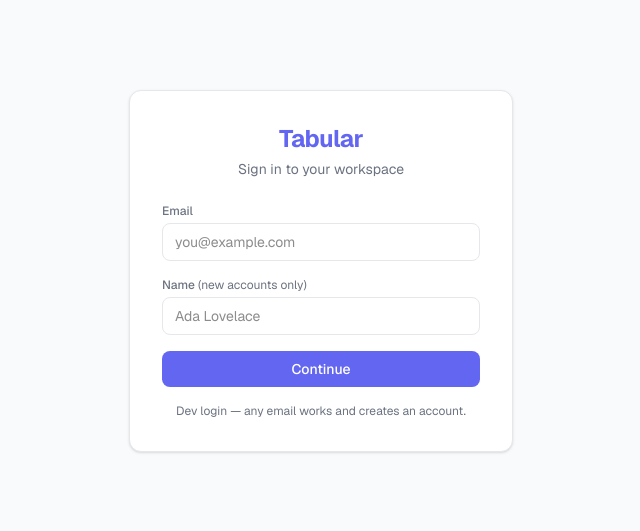
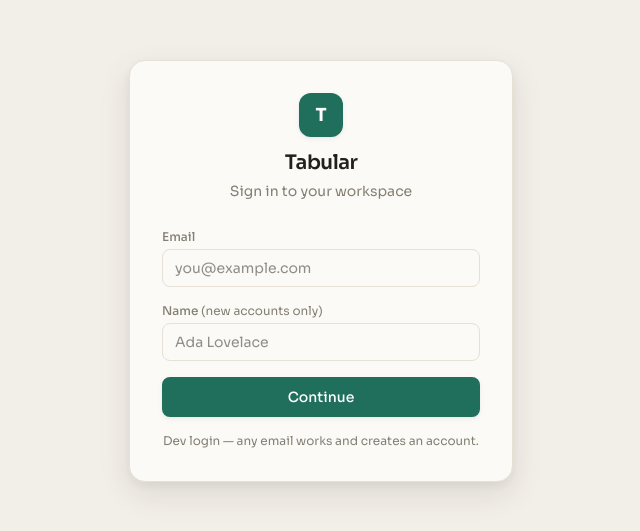
Before and after one commit to habish-dhakal/Tabular, a Next.js app: page /login in a window 1280 px wide. Shown: the part 129-660 px from the top of the page, without its empty margins (319-959 px from the left). Built offline with nearby package versions, Linux system fonts and the light colour scheme; no server answers.

Commit message:
Redesign: warm-calm design system (forest accent, Sora, soft depth)

```diff
--- a/src/app/dashboard/page.tsx
+++ b/src/app/dashboard/page.tsx
@@ -14,16 +14,22 @@
   return (
     <div className="flex min-h-screen flex-col">
       <TopBar email={user.email} />
-      <main className="mx-auto w-full max-w-5xl flex-1 px-6 py-8">
+      <main className="mx-auto w-full max-w-5xl flex-1 px-6 py-10">
+        <div className="mb-9">
+          <h1 className="text-2xl font-semibold tracking-tight">Your workspaces</h1>
+          <p className="mt-1 text-sm text-muted">Open a base to start working, or create a new one.</p>
+        </div>
         {workspaces.length === 0 && (
           <p className="text-muted">No workspaces yet.</p>
         )}
         {workspaces.map((ws) => (
-          <section key={ws.id} className="mb-10">
+          <section key={ws.id} className="mb-12">
             <div className="mb-4 flex items-center justify-between">
-              <div>
-                <h2 className="text-xl font-semibold">{ws.name}</h2>
-                <p className="text-xs uppercase tracking-wide text-muted">{ws.role}</p>
+              <div className="flex items-baseline gap-3">
+                <h2 className="text-base font-semibold tracking-tight">{ws.name}</h2>
+                <span className="rounded-full bg-surface px-2 py-0.5 text-[11px] font-medium uppercase tracking-wide text-muted">
+                  {ws.role}
+                </span>
               </div>
               <CreateButton
                 label="New base"
@@ -36,21 +42,21 @@
                 <Link
                   key={base.id}
                   href={`/base/${base.id}`}
-                  className="group flex h-28 flex-col justify-between rounded-xl border border-border-token bg-background p-4 transition hover:border-accent hover:shadow-sm"
+                  className="group flex h-32 flex-col justify-between rounded-2xl border border-border-token bg-background p-4 shadow-xs transition-all duration-150 hover:-translate-y-0.5 hover:border-accent/40 hover:shadow-md"
                 >
                   <div
-                    className="flex h-9 w-9 items-center justify-center rounded-lg text-lg"
-                    style={{ background: (base.color ?? "#6366f1") + "22" }}
+                    className="flex h-11 w-11 items-center justify-center rounded-xl text-xl"
+                    style={{ background: (base.color ?? "#1f6f5c") + "1f" }}
                   >
                     {base.icon ?? "📊"}
                   </div>
-                  <div className="truncate font-medium group-hover:text-accent">
+                  <div className="truncate font-medium transition-colors group-hover:text-accent">
                     {base.name}
                   </div>
                 </Link>
               ))}
               {ws.bases.length === 0 && (
-                <p className="col-span-full text-sm text-muted">
+                <p className="col-span-full rounded-2xl border border-dashed border-border-token px-4 py-8 text-center text-sm text-muted">
                   No bases yet — create your first one.
                 </p>
               )}
--- a/src/app/globals.css
+++ b/src/app/globals.css
@@ -1,12 +1,24 @@
 @import "tailwindcss";
 
+/*
+ * Tabular design system — "warm calm" premium.
+ * Warm off-white paper canvas, forest-green accent, soft depth. Deliberately
+ * off the default indigo/cool-gray palette so the app reads as crafted, not
+ * templated. Everything downstream is token-driven, so tuning happens here.
+ */
 :root {
-  --background: #ffffff;
-  --foreground: #1a1a1a;
-  --border: #e5e7eb;
-  --muted: #6b7280;
-  --surface: #f9fafb;
-  --accent: #6366f1;
+  --background: #fbfaf7;   /* warm paper */
+  --surface: #f2efe8;      /* raised surface / wells */
+  --surface-2: #e9e5db;    /* deeper surface / hover */
+  --foreground: #23201a;   /* warm ink */
+  --muted: #857f72;        /* warm gray text */
+  --border: #e7e1d5;       /* warm hairline */
+
+  --accent: #1f6f5c;       /* forest */
+  --accent-hover: #1a5e4e;
+  --accent-contrast: #ffffff;
+  --accent-soft: #e6efe9;  /* accent tint (badges, hover) */
+  --ring: rgba(31, 111, 92, 0.28);
 }
 
 @theme inline {
@@ -15,29 +27,47 @@
   --color-border-token: var(--border);
   --color-muted: var(--muted);
   --color-surface: var(--surface);
+  --color-surface-2: var(--surface-2);
   --color-accent: var(--accent);
-  --font-sans: var(--font-geist-sans);
-  --font-mono: var(--font-geist-mono);
+  --color-accent-hover: var(--accent-hover);
+  --color-accent-contrast: var(--accent-contrast);
+  --color-accent-soft: var(--accent-soft);
+  --color-ring: var(--ring);
+
+  --font-sans: var(--font-sans);
+  --font-mono: var(--font-mono);
+
+  /* Soft, warm-tinted shadows — depth without the hard drop-shadow look. */
+  --shadow-xs: 0 1px 2px rgba(35, 32, 26, 0.05);
+  --shadow-sm: 0 1px 2px rgba(35, 32, 26, 0.05), 0 2px 6px rgba(35, 32, 26, 0.05);
+  --shadow-md: 0 4px 12px rgba(35, 32, 26, 0.07), 0 2px 4px rgba(35, 32, 26, 0.04);
+  --shadow-lg: 0 12px 32px rgba(35, 32, 26, 0.10), 0 4px 8px rgba(35, 32, 26, 0.05);
 }
 
 body {
   background: var(--background);
   color: var(--foreground);
-  font-family: var(--font-geist-sans), system-ui, sans-serif;
+  font-family: var(--font-sans), system-ui, sans-serif;
+  -webkit-font-smoothing: antialiased;
 }
 
-/* Thin scrollbars for the grid */
+::selection {
+  background: var(--accent-soft);
+  color: var(--accent-hover);
+}
+
+/* Thin, warm scrollbars for the grid + panels */
 .thin-scroll::-webkit-scrollbar {
   width: 10px;
   height: 10px;
 }
 .thin-scroll::-webkit-scrollbar-thumb {
-  background: #d1d5db;
-  border-radius: 6px;
+  background: #cfc8b9;
+  border-radius: 8px;
   border: 2px solid transparent;
   background-clip: content-box;
 }
 .thin-scroll::-webkit-scrollbar-thumb:hover {
-  background: #9ca3af;
+  background: #b3ab99;
   background-clip: content-box;
 }
--- a/src/app/layout.tsx
+++ b/src/app/layout.tsx
@@ -1,14 +1,15 @@
 import type { Metadata } from "next";
-import { Geist, Geist_Mono } from "next/font/google";
+import { Sora, JetBrains_Mono } from "next/font/google";
 import "./globals.css";
 
-const geistSans = Geist({
-  variable: "--font-geist-sans",
+const sans = Sora({
+  variable: "--font-sans",
   subsets: ["latin"],
+  weight: ["400", "500", "600", "700"],
 });
 
-const geistMono = Geist_Mono({
-  variable: "--font-geist-mono",
+const mono = JetBrains_Mono({
+  variable: "--font-mono",
   subsets: ["latin"],
 });
 
@@ -25,7 +26,7 @@
   return (
     <html
       lang="en"
-      className={`${geistSans.variable} ${geistMono.variable} h-full antialiased`}
+      className={`${sans.variable} ${mono.variable} h-full antialiased`}
     >
       <body className="min-h-full flex flex-col">{children}</body>
     </html>
--- a/src/components/CreateButton.tsx
+++ b/src/components/CreateButton.tsx
@@ -43,7 +43,7 @@
       disabled={busy}
       className={
         className ??
-        "flex items-center gap-1.5 rounded-lg bg-accent px-3 py-1.5 text-sm font-medium text-white hover:opacity-90 disabled:opacity-50"
+        "flex items-center gap-1.5 rounded-lg bg-accent px-3 py-1.5 text-sm font-medium text-accent-contrast shadow-sm transition hover:bg-accent-hover disabled:opacity-50"
       }
     >
       <Plus size={16} />
--- a/src/components/TopBar.tsx
+++ b/src/components/TopBar.tsx
@@ -7,19 +7,22 @@
 
 export function TopBar({ email, children }: { email?: string | null; children?: React.ReactNode }) {
   return (
-    <header className="flex h-12 shrink-0 items-center justify-between border-b border-border-token bg-background px-4">
+    <header className="sticky top-0 z-30 flex h-14 shrink-0 items-center justify-between border-b border-border-token bg-background/85 px-5 backdrop-blur">
       <div className="flex items-center gap-3">
-        <Link href="/dashboard" className="text-lg font-bold tracking-tight text-accent">
-          Tabular
+        <Link href="/dashboard" className="flex items-center gap-2.5">
+          <span className="flex h-7 w-7 items-center justify-center rounded-lg bg-accent text-sm font-bold text-accent-contrast shadow-sm">
+            T
+          </span>
+          <span className="text-[15px] font-semibold tracking-tight">Tabular</span>
         </Link>
         {children}
       </div>
-      <div className="flex items-center gap-3 text-sm text-muted">
+      <div className="flex items-center gap-1.5 text-sm text-muted">
         <NotificationBell />
-        {email && <span className="hidden sm:inline">{email}</span>}
+        {email && <span className="mr-1 hidden text-[13px] sm:inline">{email}</span>}
         <button
           onClick={() => signOut({ callbackUrl: "/login" })}
-          className="flex items-center gap-1 rounded-md px-2 py-1 hover:bg-surface"
+          className="flex items-center gap-1 rounded-lg px-2 py-1.5 transition hover:bg-surface hover:text-foreground"
           title="Sign out"
         >
           <LogOut size={15} />
--- a/src/components/auth/LoginForm.tsx
+++ b/src/components/auth/LoginForm.tsx
@@ -40,11 +40,12 @@
 
   return (
     <main className="flex min-h-screen items-center justify-center bg-surface px-4">
-      <div className="w-full max-w-sm rounded-xl border border-border-token bg-background p-8 shadow-sm">
-        <div className="mb-6 text-center">
-          <div className="text-2xl font-bold tracking-tight">
-            <span className="text-accent">Tabular</span>
-          </div>
+      <div className="w-full max-w-sm rounded-2xl border border-border-token bg-background p-8 shadow-lg">
+        <div className="mb-7 flex flex-col items-center text-center">
+          <span className="mb-3 flex h-11 w-11 items-center justify-center rounded-xl bg-accent text-lg font-bold text-accent-contrast shadow-sm">
+            T
+          </span>
+          <div className="text-xl font-semibold tracking-tight">Tabular</div>
           <p className="mt-1 text-sm text-muted">Sign in to your workspace</p>
         </div>
 
@@ -93,7 +94,7 @@
               <button
                 type="submit"
                 disabled={loading}
-                className="w-full rounded-lg bg-accent py-2 text-sm font-medium text-white transition hover:opacity-90 disabled:opacity-50"
+                className="w-full rounded-lg bg-accent py-2.5 text-sm font-medium text-accent-contrast shadow-sm transition hover:bg-accent-hover disabled:opacity-50"
               >
                 {loading ? "Signing in…" : "Continue"}
               </button>
```
